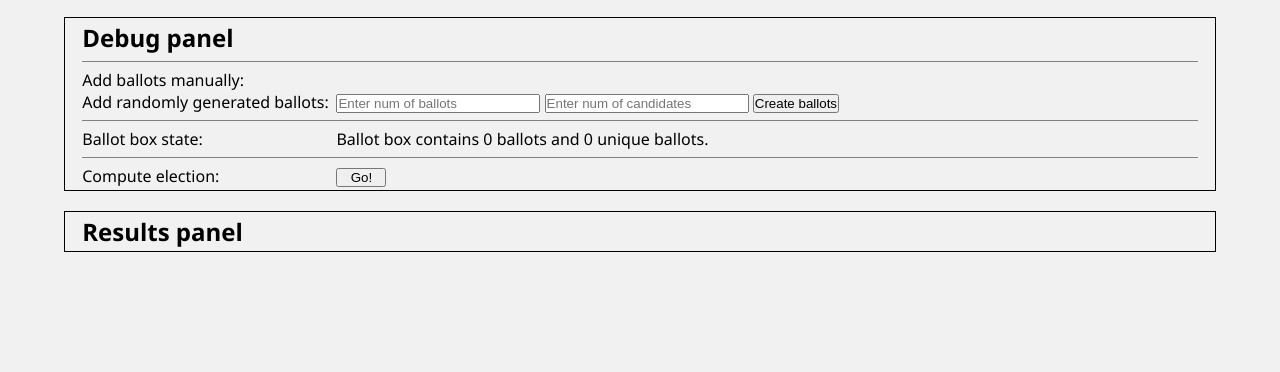
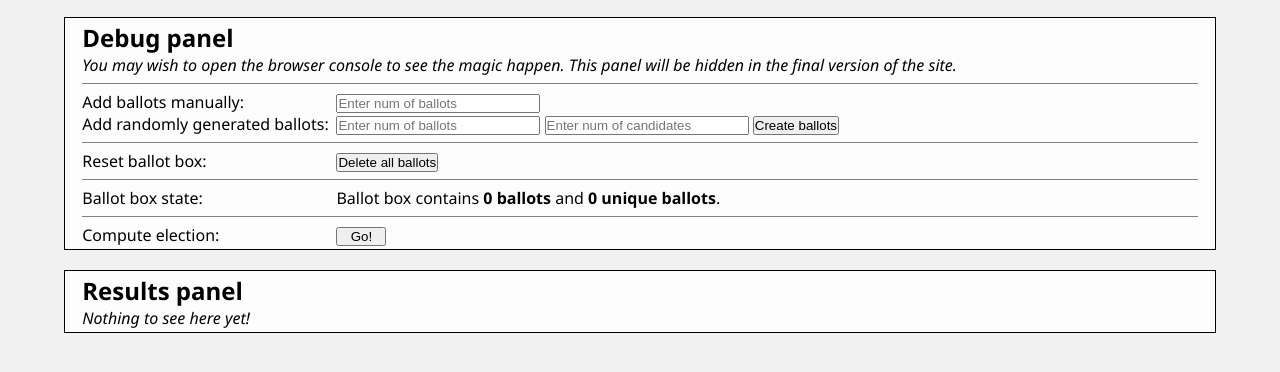
Before and after one commit to chuynh18/rankedchoice, a plain HTML site: page index.html in a window 1280 px wide. Shown: the part 66-438 px from the top of the page. Drawn offline with Linux system fonts and the light colour scheme.

Commit message:
blocking out more of the debug panel

```diff
--- a/assets/fe.js
+++ b/assets/fe.js
@@ -2,7 +2,7 @@
 
 const frontEndMethods = {
    showBallotBoxStats: function() {
-      document.getElementById("boxState").textContent = `Ballot box contains ${box.getNumBallots()} ballots and ${box.getNumUniqueBallots()} unique ballots.`;
+      document.getElementById("boxState").innerHTML = `Ballot box contains <strong>${box.getNumBallots()} ballots</strong> and <strong>${box.getNumUniqueBallots()} unique ballots</strong>.`;
    },
 
    createDefinedBallots: function() {
--- a/assets/rcv.js
+++ b/assets/rcv.js
@@ -115,6 +115,8 @@ const createBallotBox = function() {
       // empties ballotBox (in effect resetting the state of the RCV site)
       resetBallotBox: function() {
          ballotBox = {};
+
+         console.log("Ballot box emptied.");
       },
 
       // returns the number of ballots in ballotBox
--- a/assets/style.css
+++ b/assets/style.css
@@ -25,6 +25,7 @@ header {
 }
 
 .box {
+   background-color: #fdfdfd;
    border: solid 1px black;
    padding: 3px 0;
 }
--- a/index.html
+++ b/index.html
@@ -14,14 +14,15 @@
 
       <div class="spacer box" id="control-panel">
          <div class="cp-item">
-            <span class="box-title">Debug panel</span>
+            <div class="box-title">Debug panel</div>
+            <div><em>You may wish to open the browser console to see the magic happen.  This panel will be hidden in the final version of the site.</em></div>
          </div>
 
          <div class="line"></div>
 
          <div class="cp-item">
             <div class="cp-item-title ib">Add ballots manually:</div>
-
+            <input class="debugField" type="number" placeholder="Enter num of ballots" id="numManualBallots">
          </div>
 
          <div class="cp-item">
@@ -29,6 +30,13 @@
             <input class="debugField" type="number" placeholder="Enter num of ballots" id="numRandomBallots">
             <input class="debugField" type="number" placeholder="Enter num of candidates" id="numRandomCandidates">
             <button id="randomBallotsButton" title="Warning:  performance greatly decreases as number of candidates increases.  Performance is extremely slow for 10 or more candidates!" onclick="frontEndMethods.createRandomBallots();">Create ballots</button>
+         </div>
+
+         <div class="line"></div>
+
+         <div class="cp-item">
+            <div class="cp-item-title ib">Reset ballot box:</div>
+            <button id="emptyBox" title="Resets the ballot box by deleting all ballots." onclick="box.resetBallotBox();">Delete all ballots</button>
          </div>
 
          <div class="line"></div>
@@ -48,7 +56,8 @@
 
       <div class="spacer box" id="results-panel">
          <div class="cp-item">
-            <span class="box-title">Results panel</span>
+            <div class="box-title">Results panel</div>
+            <div><em>Nothing to see here yet!</em></div>
          </div>
       </div>
 
```
